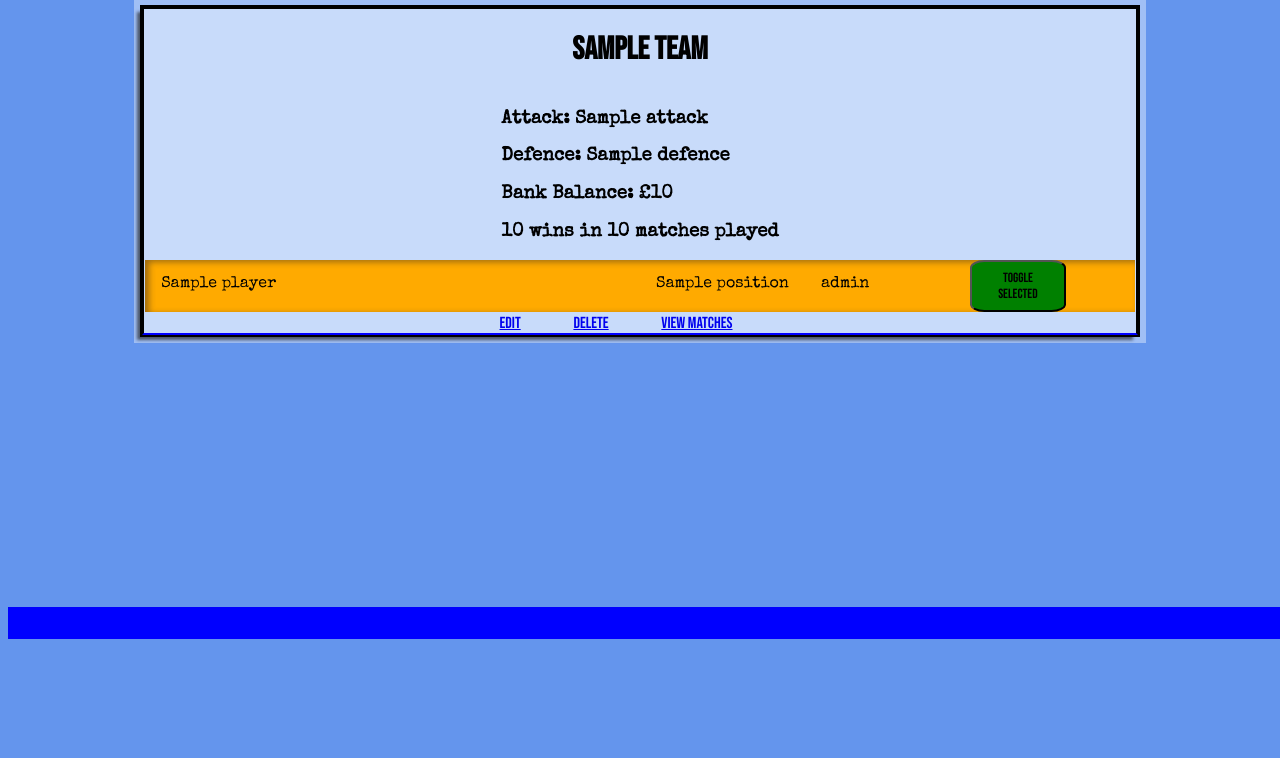
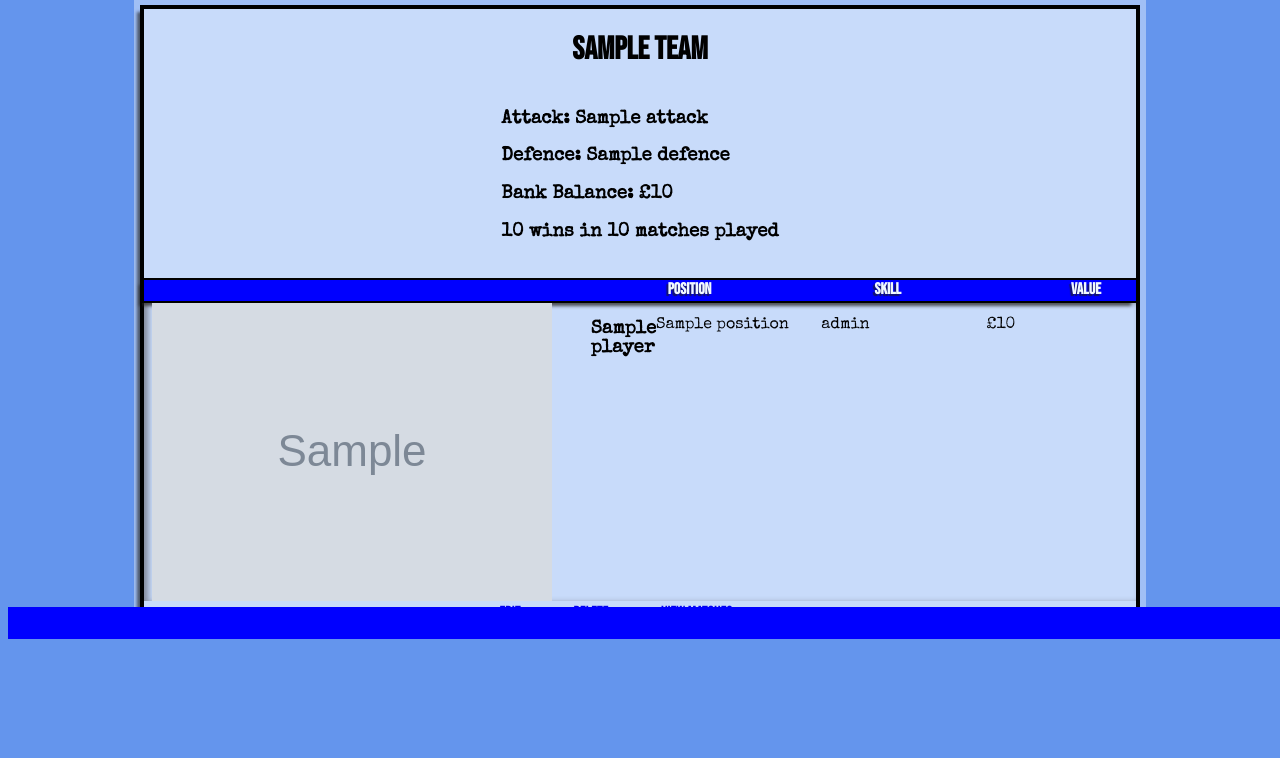
Before and after one commit to PaulHenstridge/Knotty_Championship_Manager, a Flask app: page /teams/1 in a window 1280 px wide. Shown: the part 161-919 px from the top of the page. Before the commit the page ends 800 px from the top, so only its background shows below. Run offline with Flask 3, Linux system fonts and the light colour scheme; grey boxes marked "Sample" are stand-in pictures; a database or web service that is not in the repository returns one stand-in record (values such as "Sample title"); some libraries are stand-ins or nearby versions; some web fonts are replaced.

Commit message:
player images and UX improvements

```diff
--- a/controllers/player_controller.py
+++ b/controllers/player_controller.py
@@ -6,6 +6,7 @@ import repositories.match_repository as match_repository
 import repositories.player_repository as player_repository
 
 from models.player import Player
+from utils.generate_name import generate_name
 
 players_blueprint = Blueprint("players", __name__)
 
@@ -38,7 +39,8 @@ def add_player():
         team_name = team_info[1]
 
         # create new player obj
-        player = Player(name, position, skill_level, team_name, team_id)
+        _,img_url = generate_name()
+        player = Player(name, position, skill_level, team_name, team_id, img_url)
         print("player to be added: ",player)
         player_repository.save(player)
         return render_template("/players/player.html", player=player)
--- a/models/player.py
+++ b/models/player.py
@@ -1,12 +1,20 @@
+import random
+
 class Player:
-    def __init__(self, name, position, skill_level, team_name, team_id, id=None):
+    def __init__(self, name, position, skill_level, team_name, team_id, img_url=None, id=None):
         self.name = name
         self.position = position
         self.skill_level = skill_level
         self.team_name = team_name
         self.team_id = team_id
+        self.img_url = img_url
         self.id = id
-        self.value = self.skill_level  *12.25
+        self.value = self.calc_value()
+
+    def calc_value(self):
+        multiplier = random.choice(range(8,19))
+        return self.skill_level * multiplier
+
 
     def train(self):
         #self.skill_level += some_value
--- a/repositories/player_repository.py
+++ b/repositories/player_repository.py
@@ -6,11 +6,11 @@ from models.player import Player
 # add a player
 def save(player):
     sql = """
-    INSERT INTO players (name, position, skill_level, team_id)
-    VALUES (%s, %s, %s, %s)
+    INSERT INTO players (name, position, skill_level, team_id, img_url)
+    VALUES (%s, %s, %s, %s, %s)
     RETURNING id;
     """
-    values = [player.name, player.position, player.skill_level, player.team_id]
+    values = [player.name, player.position, player.skill_level, player.team_id, player.img_url]
     results = run_sql(sql, values)
     player.id = results[0]["id"]
 
@@ -19,7 +19,7 @@ def save(player):
 def select_all():
     players = []
     sql = """
-        SELECT players.name, players.id, players.position, players.skill_level, teams.name AS team_name, teams.id AS team_id
+        SELECT players.name, players.id, players.position, players.skill_level, players.img_url, teams.name AS team_name, teams.id AS team_id
         FROM players
         JOIN teams ON players.team_id = teams.id
       """
@@ -31,6 +31,7 @@ def select_all():
             result["skill_level"],
             result["team_name"],
             result["team_id"],
+            result["img_url"],
             result["id"]
         )
         players.append(player)
@@ -41,7 +42,7 @@ def select_all_by_team_id(team_id):
     print('teamid in repository ', team_id)
     players = []
     sql = """
-        SELECT players.name, players.id, players.position, players.skill_level, teams.name AS team_name, teams.id AS team_id
+        SELECT players.name, players.id, players.position, players.skill_level, players.img_url, teams.name AS team_name, teams.id AS team_id
         FROM players
         JOIN teams ON players.team_id = teams.id
         WHERE teams.id = %s
@@ -56,6 +57,7 @@ def select_all_by_team_id(team_id):
             result["skill_level"],
             result["team_name"],
             result["team_id"],
+            result["img_url"],
             result["id"]
         )
         players.append(player)
@@ -66,7 +68,7 @@ def select_all_by_team_id(team_id):
 def select(id):
     player = None
     sql = """
-        SELECT players.name, players.id, players.position, players.skill_level, teams.name AS team_name , teams.id AS team_id
+        SELECT players.name, players.id, players.position, players.skill_level, players.img_url, teams.name AS team_name , teams.id AS team_id
         FROM players
         JOIN teams ON players.team_id = teams.id
         WHERE players.id = %s
@@ -82,6 +84,7 @@ def select(id):
             result["skill_level"],
             result["team_name"],
             result["team_id"],
+            result["img_url"],
             result["id"]
         )
     return player
@@ -113,17 +116,6 @@ def update(player):
     run_sql(sql, values)
 
 
-# update team stats after match result is known
-# def update_stats(team):
-#     sql = """
-#     UPDATE teams SET (matches_played, wins) = (%s, %s)
-#     WHERE id = %s
-#     """
-#     values = [team.matches_played, team.wins, team.id]
-#     run_sql(sql, values)
-
-
-# delete all players from the league
 def delete_all():
     sql = "DELETE FROM players"
     run_sql(sql)
--- a/static/css/style.css
+++ b/static/css/style.css
@@ -137,7 +137,7 @@ button {
 .player-grid-container{
     display: grid;
     grid-template-columns:6fr 2fr 2fr 2fr;
-    background-color: #ffaa00;
+    /* background-color: #ffaa00; */
     box-shadow: inset 4px 2px 6px #2c252577;
     margin-bottom: 0.1rem;
 }
@@ -175,6 +175,18 @@ button {
 .team-grid-container>h3 {
     margin-left: 2rem;
     font-family: var(--ff-title);
+}
+
+a.team-grid-container, a.player-grid-container{
+    text-decoration: none;
+    color: black;
+}
+.img-name{
+    display:flex;
+}
+
+.img-name > img {
+    margin-right:3vw;
 }
 
 .tbl-header {
--- a/templates/players/player.html
+++ b/templates/players/player.html
@@ -2,7 +2,7 @@
 {% block content %}
 <div class="match-container">
     <h1 class="f-title">{{player["name"]}}</h1>
-
+    <a href='{{player["img-url"]}}'></a>
     <div class="stats">
         <h3>Position: {{player.position}}</h3>
         <h3>Skill: {{player.skill_level}}</h3>
--- a/templates/teams/team.html
+++ b/templates/teams/team.html
@@ -11,13 +11,23 @@
     </div>
 
     <section class="players-display">
+        <div class="team-grid-container tbl-header">
+            <div class="col-header"></div>
+            <div class="col-header">Position</div>
+            <div class="col-header"></div>
+            <div class="col-header">Skill</div>
+            <div class="col-header"></div>
+
+            <div class="col-header">Value</div>
+
+        </div>
         {% for player in players%}
-            <div class="player-grid-container">
-                <span>{{player.name}}</span>
+            <a href="/players/{{player.id}}" class="player-grid-container">
+                <div class="img-name"><img src="{{player.img_url}}" alt="player image"> <strong><h3>{{player.name}}</h3> </strong></div>
                 <span>{{player.position}}</span>
                 <span>{{player.skill_level}}</span>
-                <button>toggle selected</button>
-            </div>
+                <span>£{{player.value}}</span>
+            </a>
         {% endfor %}
     </section>
 
--- a/templates/teams/teams.html
+++ b/templates/teams/teams.html
@@ -9,14 +9,14 @@
     <div class="col-header">info</div>
 </div>
 {% for team in teams %}
-<div class="team-grid-container">
+<a href="/teams/{{team.id}}" class="team-grid-container">
     <h3>{{team.name}}</h3>
     <h4> {{team.attack}}</h4>
     <h4>{{team.defence}}</h4>
     <h4> {{team.matches_played}}</h4>
     <h4>{{team.wins}}</h4>
-    <a href="/teams/{{team.id}}"> <i class="fa fa-info-circle" aria-hidden="true"></i></a>
-</div>
+    <!-- <a href="/teams/{{team.id}}"> <i class="fa fa-info-circle" aria-hidden="true"></i></a> -->
+</a>
 
 
 
--- a/utils/generate_name.py
+++ b/utils/generate_name.py
@@ -15,7 +15,7 @@ def generate_name():
         print(f"Last Name: {last_name}")
         print(f"Thumbnail URL: {thumbnail_url}")
 
-        return f"{first_name} {last_name}"
+        return f"{first_name} {last_name}", thumbnail_url
     else:
         print("Failed to fetch data:", response.status_code)
         return {"Bobby NoNames"}
--- a/utils/generate_player.py
+++ b/utils/generate_player.py
@@ -3,10 +3,10 @@ from models.player import Player
 from utils.generate_name import generate_name
 
 def generate_player(team_name, team_id, index):
-    name = generate_name()
+    name, img_url = generate_name()
     position = "Attack" if index>5 else "Defence"
     skill_level = random.choice(range(12,100))
     team_name = team_name
     team_id = team_id
 
-    return Player(name, position, skill_level,team_name, team_id)
+    return Player(name, position, skill_level,team_name, team_id, img_url)
```
Also changed, not shown: controllers/transfer_controller.py (+12 -11 lines), db/knotty_league.sql (+10 -9 lines), templates/players/players.html (+6 -4 lines).
